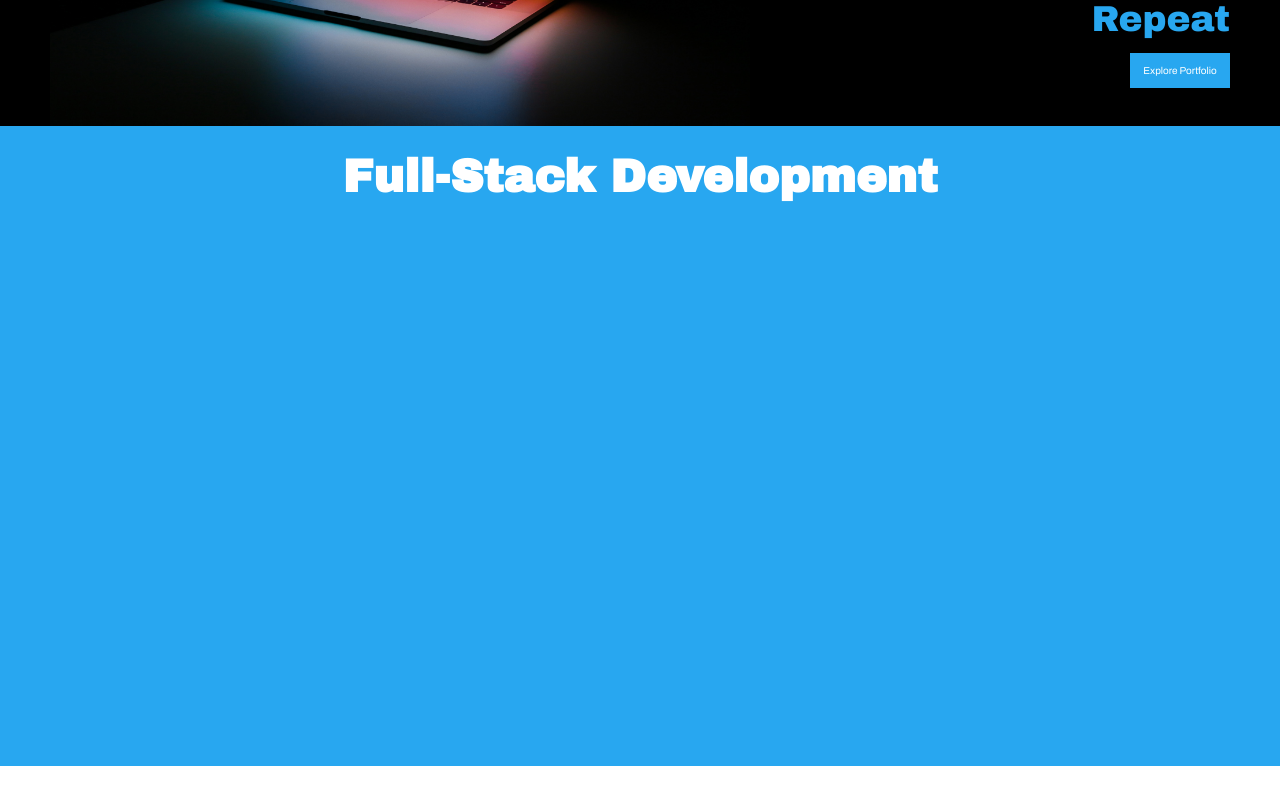
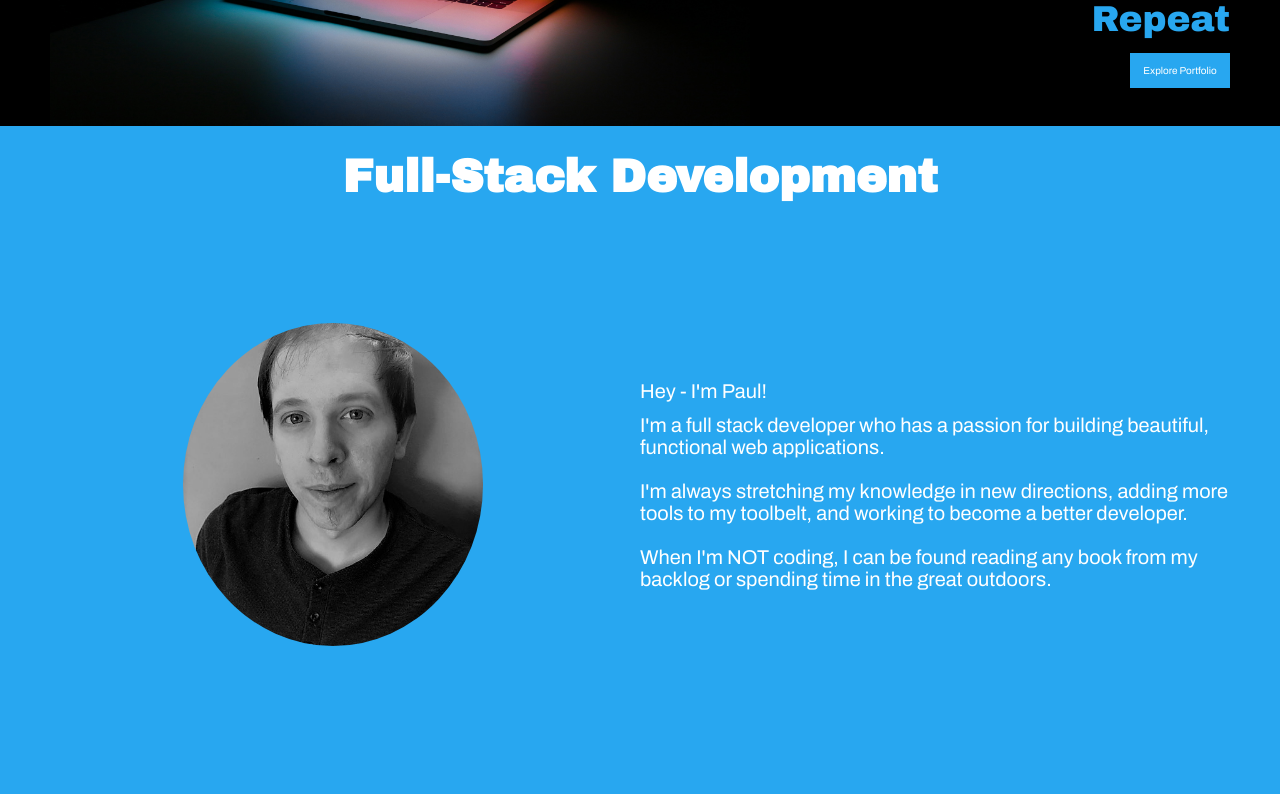
Before and after one commit to paulstgermain/portfolio-v2, a React (Create React App) app: page / in a window 1280 px wide. Shown: the part 660-1454 px from the top of the page. Built offline with nearby package versions, Linux system fonts and the light colour scheme; a web font is replaced by a local one.

Commit message:
completes About component

```diff
--- a/src/components/About.js
+++ b/src/components/About.js
@@ -1,21 +1,64 @@
 import styled from 'styled-components';
+import profile from '../assets/paul-bw.jpg';
 
 export default function About(){
 
     return (
         <StyledAbout>
             <h2>Full-Stack Development</h2>
+            <div className='aboutContainer'>
+
+                <div className='aboutImg'>
+                    <img src={profile} alt='Paul St.Germain profile' />
+                </div>
+
+                <div className='aboutText'>
+                    <p>Hey - I'm Paul!</p> <br /><br />
+                    <p>I'm a full stack developer who has a passion for building beautiful, functional web applications. <br /><br />
+                    I'm always stretching my knowledge in new directions, adding more tools to my toolbelt, and working to become a better developer. <br /><br />
+                    When I'm NOT coding, I can be found reading any book from my backlog or spending time in the great outdoors.</p>
+
+                </div>
+            </div>
         </StyledAbout>
     )
 }
 
 const StyledAbout = styled.div`
     width: 100%;
-    height: 80vh;
+    height: 85vh;
     background: #28A7F0;
     padding: 2%;
 
     h2 {
         color: white;
     }
+
+    .aboutContainer {
+        height: 90%;
+        display: flex;
+        justify-content: space-evenly;
+        align-items: center;
+    }
+
+    .aboutImg {
+        width: 50%;
+        display: flex;
+        justify-content: center;
+        align-items: center;
+    }
+
+    .aboutText {
+        width: 50%;
+    }
+
+    img {
+        border-radius: 50%;
+        width: 300px;
+    }
+
+    p {
+        color: white;
+        font-size: 2rem;
+    }
 `
--- a/src/components/Footer.js
+++ b/src/components/Footer.js
@@ -9,7 +9,7 @@ export default function Footer(){
         <StyledFooter>
             <div className='footerOrganizer'>
                 <div className='footerContact'>
-                    <h4>Paul St.Germain</h4>
+                    <h4>PAUL ST.GERMAIN</h4>
                     <p>Full-Stack Engineer</p>
                     <div className='icons'>
                         <a href='mailto:paulg.stgermain@gmail.com'><Envelope size={30} /></a>
```
Also changed, not shown: src/assets/paul-bw.jpg (added).
